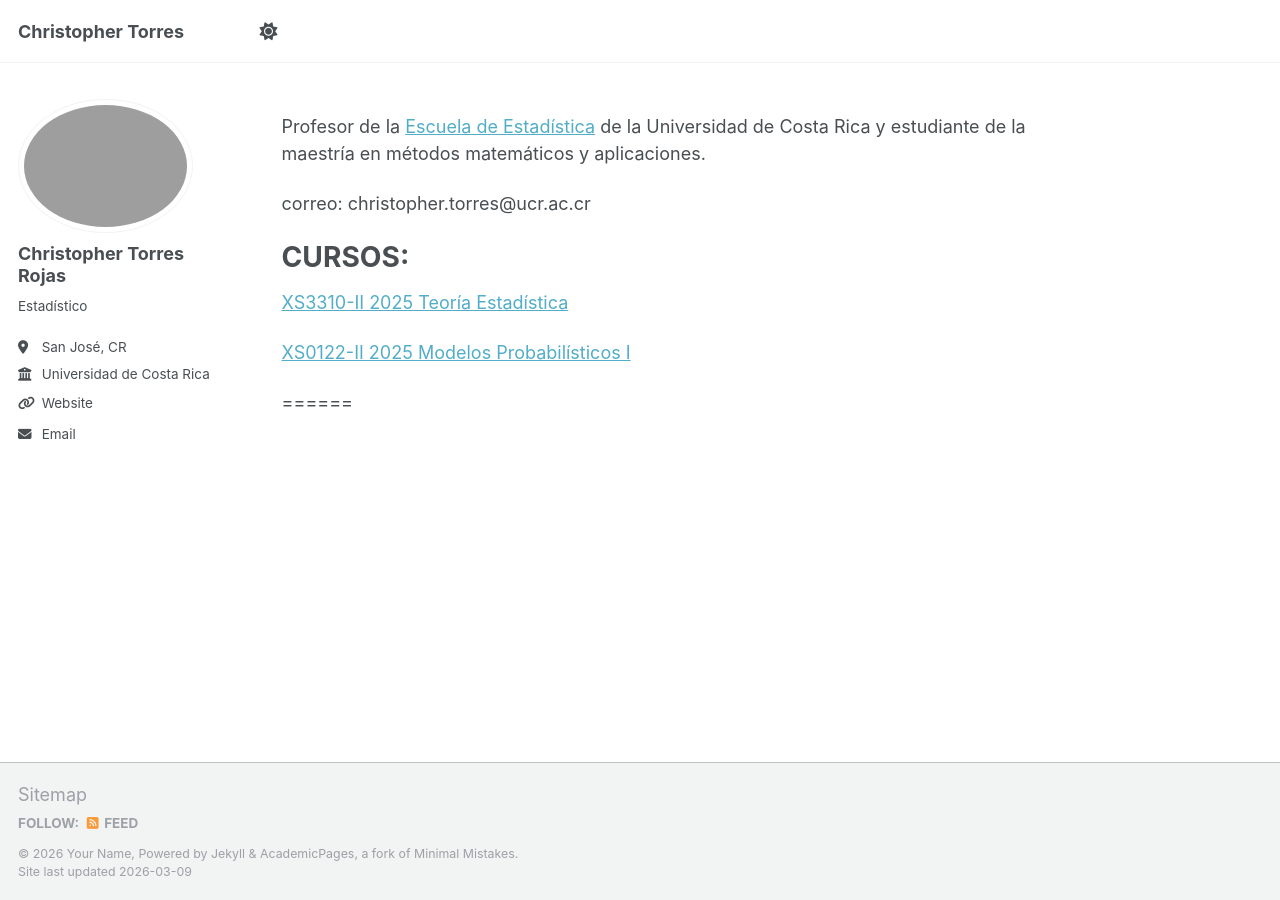
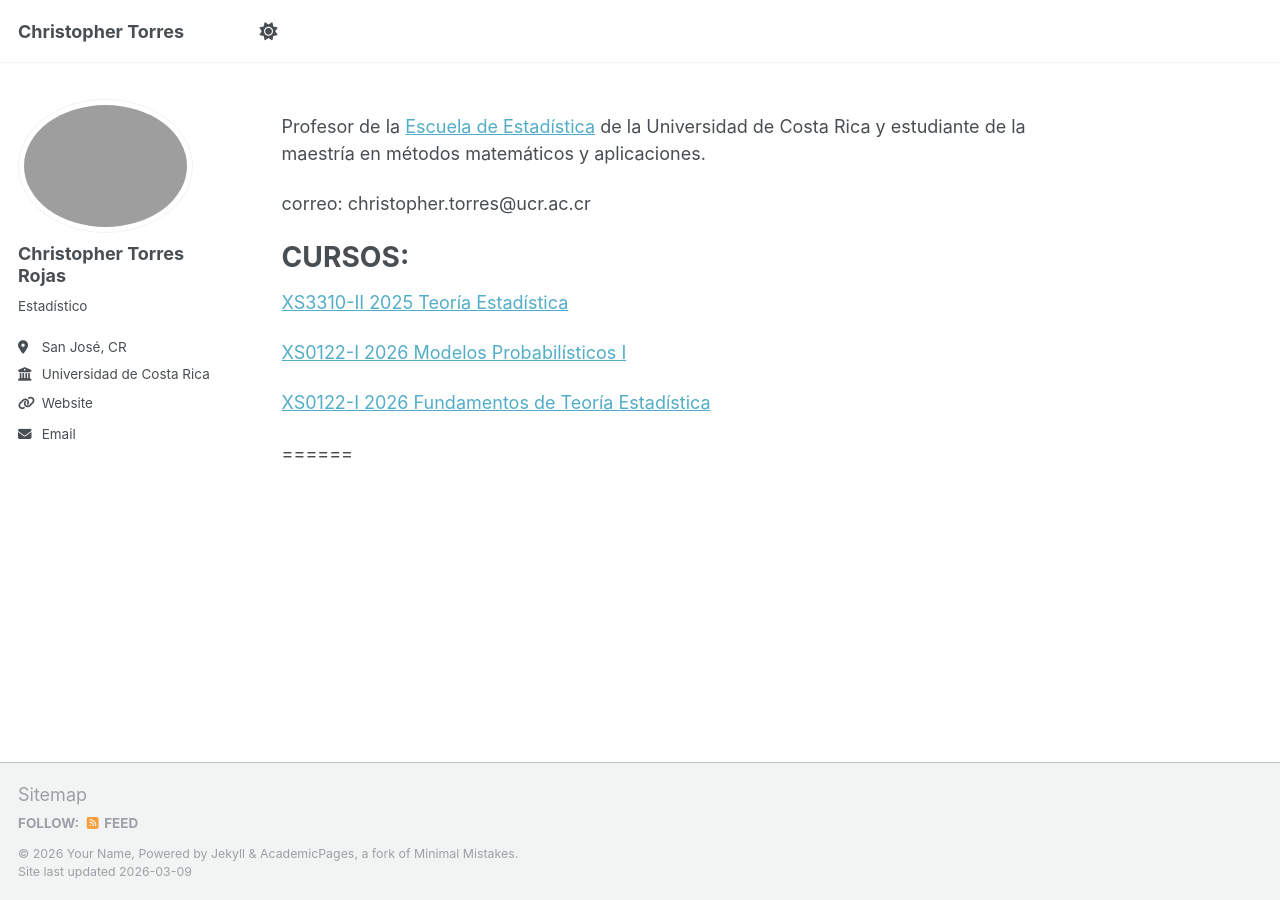
Before and after one commit to Christopher-TR/Christopher-TR.github.io, a Jekyll site: the page built from _pages/about.md, in a window 1280 px wide. Built offline with Jekyll 4.4.1, drawn with Linux system fonts in a browser that asks for light colours; a script that is not in the unit is left out.

Commit message:
Update course links and titles in about.md

```diff
--- a/_pages/about.md
+++ b/_pages/about.md
@@ -15,7 +15,8 @@ CURSOS:
 ======
 [XS3310-II 2025 Teoría Estadística](https://christopher-TR.github.io/XS3310-II_2025/)
 
-[XS0122-II 2025 Modelos Probabilísticos I](https://christopher-tr.github.io/XS0122-II_2025/)
+[XS0122-I 2026 Modelos Probabilísticos I](https://christopher-tr.github.io/XS0122-II_2025/)
 
+[XS0122-I 2026 Fundamentos de Teoría Estadística](https://christopher-tr.github.io/XS0100-I_2026/)
 
 ======
```
